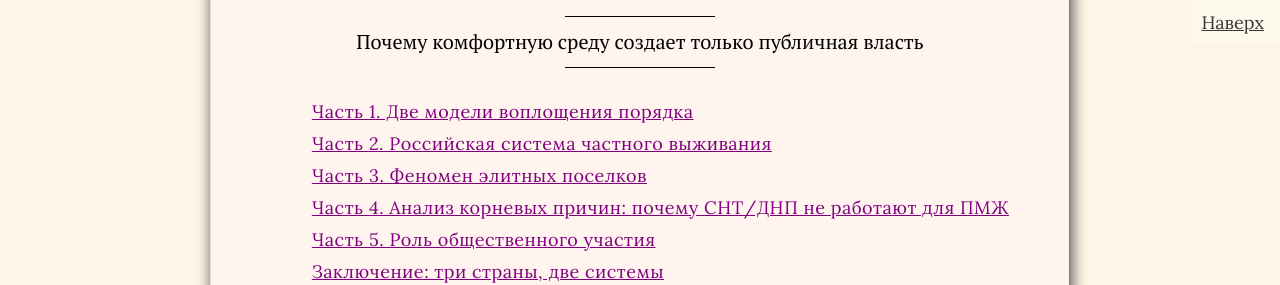
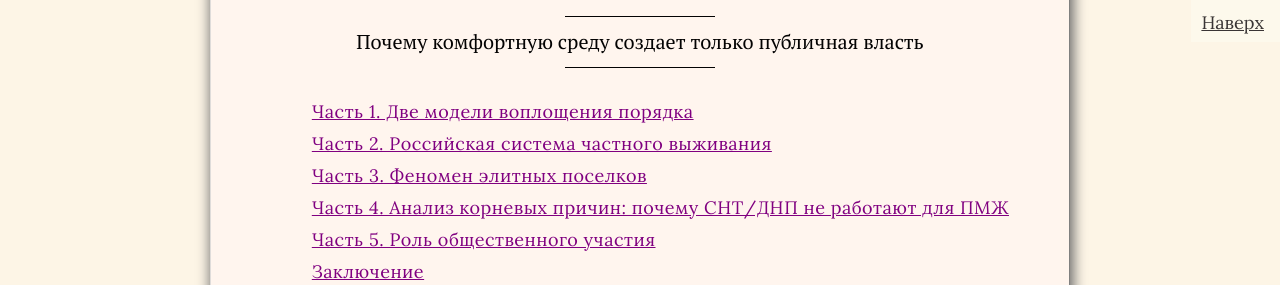
Before and after one commit to SergSi/land-use-art, a Jekyll site: the page built from _posts/2025-09-27-prigorod.md, in a window 1280 px wide and 900 px high, scrolled down 332 px, cut to the strip 0-285 px from the top of the window. Built offline with Jekyll 4.4.1, drawn with Linux system fonts in a browser that asks for light colours; some web fonts are replaced; some of the changed text lies outside the part shown.

Commit message:
Update 2025-09-27-prigorod.md

```diff
--- a/_posts/2025-09-27-prigorod.md
+++ b/_posts/2025-09-27-prigorod.md
@@ -317,7 +317,7 @@ number="3"
 
 Таким образом, система, основанная на реальном диалоге, создает среду для жизни, тогда как система, основанная на формальности, порождает пространство, где права граждан на благоприятную среду остаются декларацией.
 
-## Заключение: три страны, две системы
+## Заключение
 
 Проведенный анализ позволяет сделать вывод: за внешними различиями трех стран скрываются две непохожие системы организации территории, основанные на разных подходах к роли государства, общества и частного интереса.
 
```
